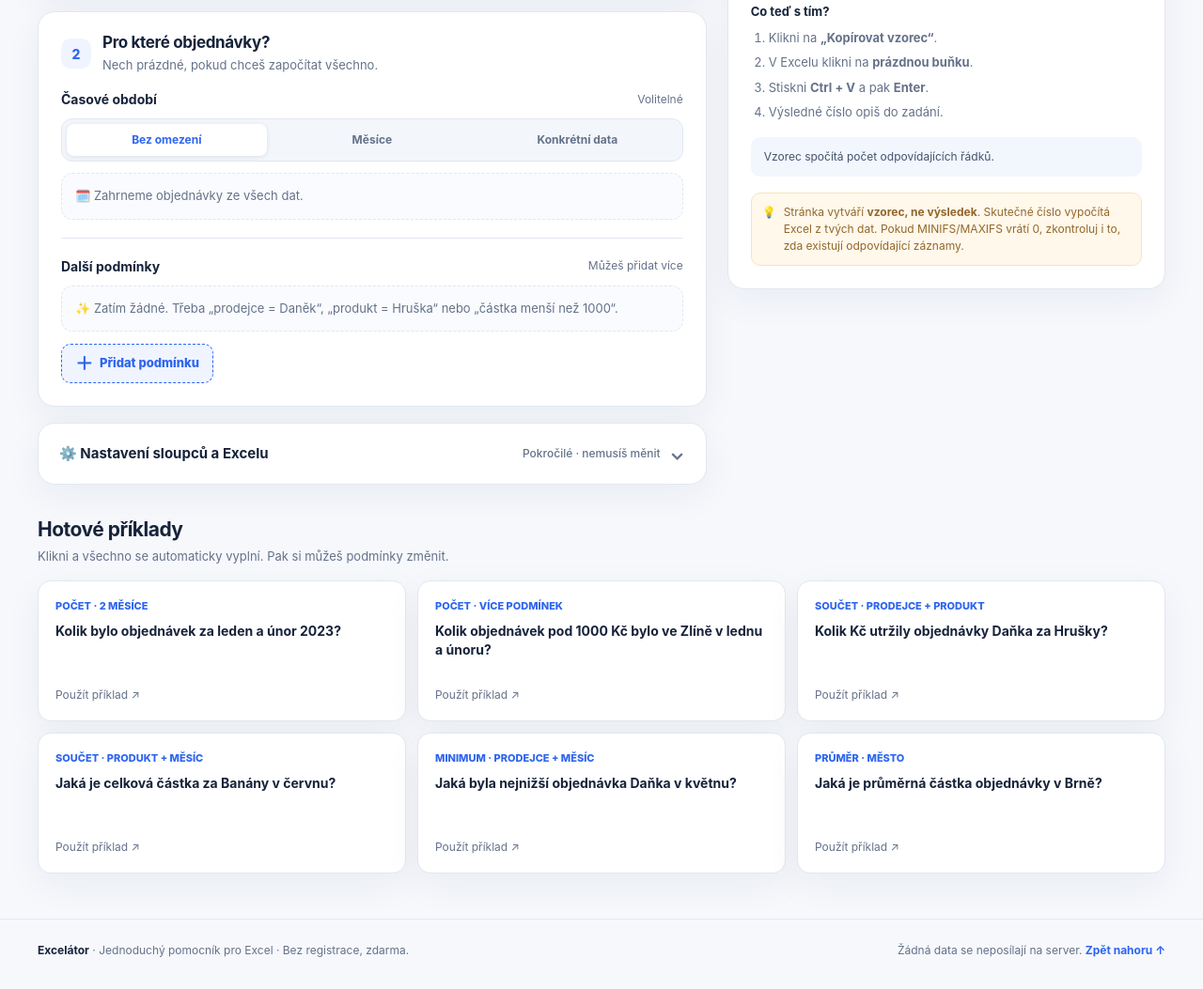
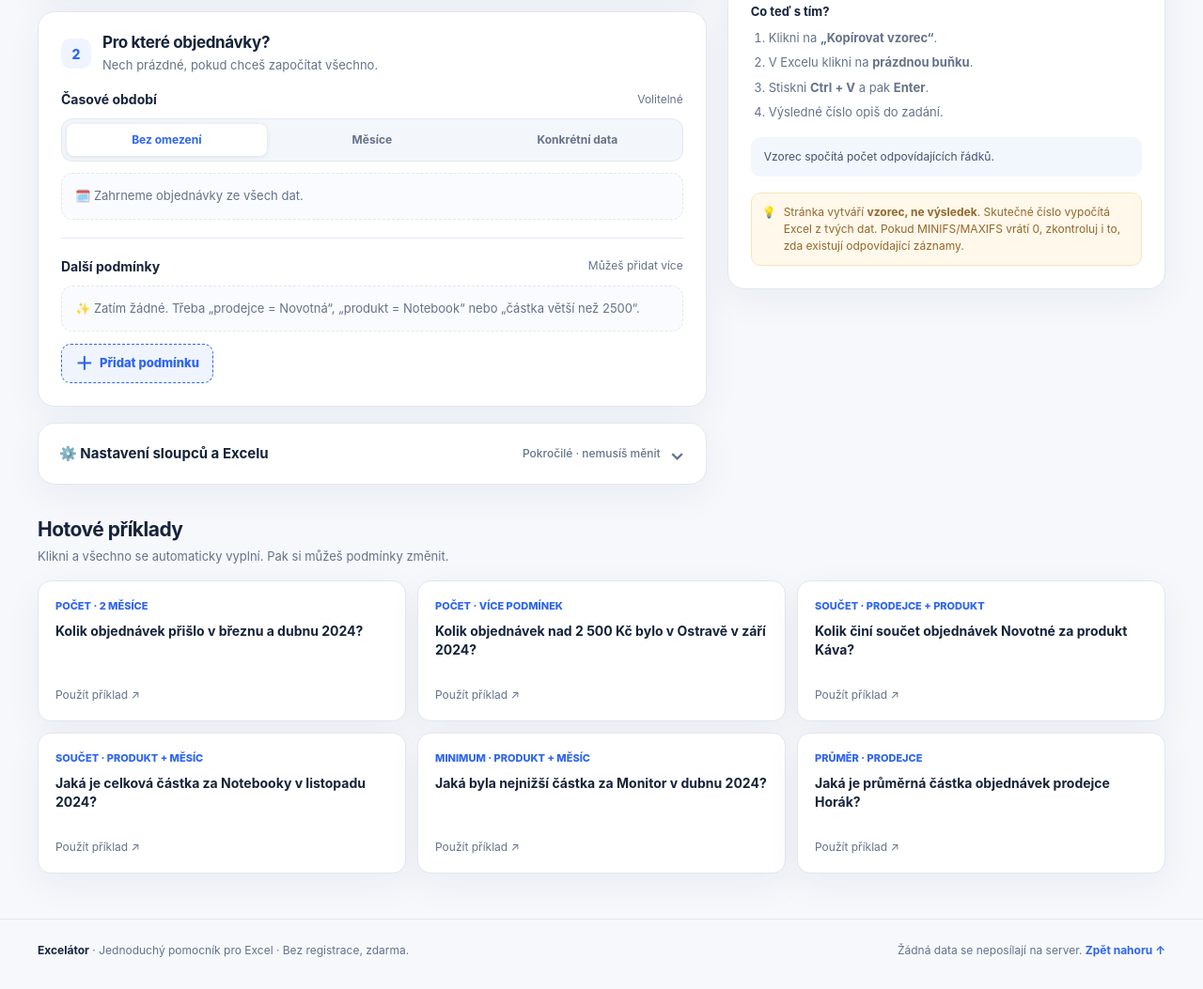
Before and after one commit to honzasa/excelator, a plain HTML site: page index.html in a window 1280 px wide. Shown: the part 631-1684 px from the top of the page at 94% size. Drawn offline with Linux system fonts and the light colour scheme.

Commit message:
Replace test questions with fresh fictional Excel examples (CZ/EN)

```diff
--- a/index.html
+++ b/index.html
@@ -170,7 +170,7 @@
           <div id="periodMonths" style="display:none"><div class="three"><div class="field"><label for="year" data-i18n="year">Rok</label><input type="number" id="year" value="2023" min="1900" max="9998" inputmode="numeric"></div><div class="field"><label for="monthFrom" data-i18n="fromMonth">Od měsíce</label><select id="monthFrom"></select></div><div class="field"><label for="monthTo" data-i18n="toMonth">Do měsíce (včetně)</label><select id="monthTo"></select></div></div><p class="help" style="margin:9px 0 0" data-i18n="monthExample">Např. leden až únor: od leden, do únor.</p></div>
           <div id="periodDates" style="display:none"><div class="two"><div class="field"><label for="dateFrom" data-i18n="dateFrom">Od data</label><input type="date" id="dateFrom" value="2023-01-01"></div><div class="field"><label for="dateTo" data-i18n="dateTo">Do data (včetně)</label><input type="date" id="dateTo" value="2023-01-31"></div></div></div>
           <div class="divider"></div><div class="field-head"><h3 data-i18n="otherConditions">Další podmínky</h3><span class="help" data-i18n="moreConditions">Můžeš přidat více</span></div>
-          <div id="filterEmpty" class="muted-box" data-i18n="emptyFilters">✨ Zatím žádné. Třeba „prodejce = Daněk“, „produkt = Hruška“ nebo „částka menší než 1000“.</div>
+          <div id="filterEmpty" class="muted-box" data-i18n="emptyFilters">✨ Zatím žádné. Třeba „prodejce = Novotná“, „produkt = Notebook“ nebo „částka větší než 2500“.</div>
           <div id="filters" aria-label="Přidané podmínky" data-i18n-aria="filtersAria"></div>
           <button id="addFilter" class="add-btn" type="button"><span aria-hidden="true" style="font-size:19px;line-height:1">＋</span> <span data-i18n="addFilter">Přidat podmínku</span></button>
         </div></section>
@@ -190,12 +190,12 @@
       <aside class="panel output" aria-labelledby="step3"><div class="preview-top"><span class="pill" data-i18n="autoCreated">✓ Automaticky vytvořeno</span><h2 id="step3" data-i18n="step3">Tvůj Excel vzorec</h2><p id="formulaSummary">Počet všech objednávek.</p><div class="formula-wrap"><div class="formula" id="formula" aria-live="polite">=COUNTIFS(A2:A10000;"&lt;&gt;")</div></div><div class="error" id="error" role="alert"></div><div class="preview-action"><button type="button" class="primary" id="copyFormula" data-i18n="copy">▣ Kopírovat vzorec</button><button type="button" class="secondary" id="resetBuilder" title="Začít znovu" data-i18n-title="resetBuilder">↺</button></div></div><div class="result-lower"><h3 data-i18n="next">Co teď s tím?</h3><ol><li data-i18n-html="instruction1">Klikni na <strong>„Kopírovat vzorec“</strong>.</li><li data-i18n-html="instruction2">V Excelu klikni na <strong>prázdnou buňku</strong>.</li><li data-i18n-html="instruction3">Stiskni <strong>Ctrl + V</strong> a pak <strong>Enter</strong>.</li><li data-i18n="instruction4">Výsledné číslo opiš do zadání.</li></ol><div class="explain" id="explain">Vzorec spočítá všechny neprázdné buňky ve vybraném sloupci.</div><div class="note"><span aria-hidden="true">💡</span><span data-i18n-html="note">Stránka vytváří <strong>vzorec, ne výsledek</strong>. Skutečné číslo vypočítá Excel z tvých dat. Pokud MINIFS/MAXIFS vrátí 0, zkontroluj i to, zda existují odpovídající záznamy.</span></div></div></aside>
     </div>
     <section class="example-section" id="priklady"><div class="section-top"><div><h2 data-i18n="examplesTitle">Hotové příklady</h2><p class="sub" data-i18n="examplesDesc">Klikni a všechno se automaticky vyplní. Pak si můžeš podmínky změnit.</p></div></div><div class="example-grid">
-      <button class="example" type="button" data-preset="janFeb"><span class="tag" data-i18n="example1Tag">POČET · 2 MĚSÍCE</span><strong data-i18n="example1">Kolik bylo objednávek za leden a únor 2023?</strong><span class="end" data-i18n="useExample">Použít příklad ↗</span></button>
-      <button class="example" type="button" data-preset="zlin"><span class="tag" data-i18n="example2Tag">POČET · VÍCE PODMÍNEK</span><strong data-i18n="example2">Kolik objednávek pod 1000 Kč bylo ve Zlíně v lednu a únoru?</strong><span class="end" data-i18n="useExample">Použít příklad ↗</span></button>
-      <button class="example" type="button" data-preset="danek"><span class="tag" data-i18n="example3Tag">SOUČET · PRODEJCE + PRODUKT</span><strong data-i18n="example3">Kolik Kč utržily objednávky Daňka za Hrušky?</strong><span class="end" data-i18n="useExample">Použít příklad ↗</span></button>
-      <button class="example" type="button" data-preset="banana"><span class="tag" data-i18n="example4Tag">SOUČET · PRODUKT + MĚSÍC</span><strong data-i18n="example4">Jaká je celková částka za Banány v červnu?</strong><span class="end" data-i18n="useExample">Použít příklad ↗</span></button>
-      <button class="example" type="button" data-preset="minimum"><span class="tag" data-i18n="example5Tag">MINIMUM · PRODEJCE + MĚSÍC</span><strong data-i18n="example5">Jaká byla nejnižší objednávka Daňka v květnu?</strong><span class="end" data-i18n="useExample">Použít příklad ↗</span></button>
-      <button class="example" type="button" data-preset="average"><span class="tag" data-i18n="example6Tag">PRŮMĚR · MĚSTO</span><strong data-i18n="example6">Jaká je průměrná částka objednávky v Brně?</strong><span class="end" data-i18n="useExample">Použít příklad ↗</span></button>
+      <button class="example" type="button" data-preset="spring"><span class="tag" data-i18n="example1Tag">POČET · 2 MĚSÍCE</span><strong data-i18n="example1">Kolik objednávek přišlo v březnu a dubnu 2024?</strong><span class="end" data-i18n="useExample">Použít příklad ↗</span></button>
+      <button class="example" type="button" data-preset="ostrava"><span class="tag" data-i18n="example2Tag">POČET · VÍCE PODMÍNEK</span><strong data-i18n="example2">Kolik objednávek nad 2 500 Kč bylo v Ostravě v září 2024?</strong><span class="end" data-i18n="useExample">Použít příklad ↗</span></button>
+      <button class="example" type="button" data-preset="coffee"><span class="tag" data-i18n="example3Tag">SOUČET · PRODEJCE + PRODUKT</span><strong data-i18n="example3">Kolik činí součet objednávek Novotné za produkt Káva?</strong><span class="end" data-i18n="useExample">Použít příklad ↗</span></button>
+      <button class="example" type="button" data-preset="notebook"><span class="tag" data-i18n="example4Tag">SOUČET · PRODUKT + MĚSÍC</span><strong data-i18n="example4">Jaká je celková částka za Notebooky v listopadu 2024?</strong><span class="end" data-i18n="useExample">Použít příklad ↗</span></button>
+      <button class="example" type="button" data-preset="monitor"><span class="tag" data-i18n="example5Tag">MINIMUM · PRODUKT + MĚSÍC</span><strong data-i18n="example5">Jaká byla nejnižší částka za Monitor v dubnu 2024?</strong><span class="end" data-i18n="useExample">Použít příklad ↗</span></button>
+      <button class="example" type="button" data-preset="horak"><span class="tag" data-i18n="example6Tag">PRŮMĚR · PRODEJCE</span><strong data-i18n="example6">Jaká je průměrná částka objednávek prodejce Horák?</strong><span class="end" data-i18n="useExample">Použít příklad ↗</span></button>
     </div></section>
   </main>
   <footer><div class="shell"><span><strong style="color:var(--ink)">Excelátor</strong> · <span data-i18n="footer1">Jednoduchý pomocník pro Excel · Bez registrace, zdarma.</span></span><span><span data-i18n="footer2">Žádná data se neposílají na server.</span> <a class="small-link" href="#nahoru" data-i18n="backTop">Zpět nahoru ↑</a></span></div></footer>
@@ -212,7 +212,7 @@
       mode_count:'Počet',mode_sum:'Součet',mode_min:'Nejnižší částka',mode_max:'Nejvyšší částka',mode_avg:'Průměr',
       targetLabelCount:'Podle kterého sloupce počítat řádky?',targetLabelOther:'Ve kterém sloupci jsou čísla k výpočtu?',
       targetHintCount:'Počítají se neprázdné řádky ve vybraném sloupci.',targetHintOther:'Nejčastěji se vybírá sloupec s částkou objednávky (B).',
-      filterWhat:'Co filtrovat?',filterHow:'Jaká podmínka?',filterValue:'Jaká hodnota?',filterValueCustom:'Hodnota (sloupec {col})',filterTo:'Až do',filterLetter:'Písmeno tohoto sloupce',filterRemove:'Smazat podmínku',filterAmount:'Částka (Kč)',filterCustom:'Jiný sloupec…',placeholderAmount:'Např. 1000',placeholderSeller:'Např. Daněk',placeholderMax:'Např. 3000',
+      filterWhat:'Co filtrovat?',filterHow:'Jaká podmínka?',filterValue:'Jaká hodnota?',filterValueCustom:'Hodnota (sloupec {col})',filterTo:'Až do',filterLetter:'Písmeno tohoto sloupce',filterRemove:'Smazat podmínku',filterAmount:'Částka (Kč)',filterCustom:'Jiný sloupec…',placeholderAmount:'Např. 1000',placeholderSeller:'Např. Novotná',placeholderMax:'Např. 3000',
       opEqual:'je přesně',opNot:'není',opLT:'je menší než',opLTE:'je nejvýše',opGT:'je větší než',opGTE:'je alespoň',opBetween:'je mezi (včetně)',opContains:'obsahuje',opStarts:'začíná na',opEnds:'končí na',
       humanBetween:'částka mezi {a} a {b}',humanAmount:'částka {op} {value}',humanText:'{field} {op} {value}',humanAll:'všechny záznamy',humanPeriod:'{start} – {end} {year}',humanDate:'{start} až {end}',
       explainCount:'Vzorec spočítá počet odpovídajících řádků.',explainSum:'Vzorec sečte odpovídající částky.',explainMin:'Vzorec vybere nejnižší odpovídající hodnotu.',explainMax:'Vzorec vybere nejvyšší odpovídající hodnotu.',explainAvg:'Vzorec vypočítá průměr odpovídajících hodnot.',explainConditions:' Platí podmínky: {list}.',
@@ -224,11 +224,11 @@
       eyebrow:'Excel made simple',heroMain:'Excel formulas',heroAccent:'in a few clicks.',heroDescription:'Choose what you want to calculate. Add your conditions. Copy the ready-to-use formula. No coding or complex commands.',privacy:'🔒 Runs entirely in your browser',
       step1:'What do you want to find?',step1Description:'Select an option. We will pick the formula for you.',modeAria:'Calculation type',mode_count:'Count',mode_sum:'Sum',mode_min:'Minimum',mode_max:'Maximum',mode_avg:'Average',modeCountSub:'How many?',modeSumSub:'Total amount',modeMinSub:'Lowest',modeMaxSub:'Highest',modeAvgSub:'Average',
       targetLabelCount:'Which column should we count rows in?',targetLabelOther:'Which column contains the numbers?',targetInfo:'Determines the result column',targetAria:'Column with values',optionAmount:'Order amount (B)',optionSeller:'Seller (A)',optionCity:'City (D)',optionProduct:'Product (E)',optionCustom:'Another column…',otherColumn:'Other column letter (e.g. F or AA)',targetHintCount:'Non-empty rows in the chosen column are counted.',targetHintOther:'The order amount column (B) is usually the best choice.',
-      step2:'Which orders should be included?',step2Description:'Leave conditions blank to include everything.',datePeriod:'Date range',optional:'Optional',periodAria:'Select date range',periodNone:'Any time',periodMonths:'Months',periodDates:'Exact dates',periodNoneDescription:'🗓️ Include orders from all dates.',year:'Year',fromMonth:'From month',toMonth:'To month (inclusive)',monthExample:'For January through February: from January, to February.',dateFrom:'From date',dateTo:'To date (inclusive)',otherConditions:'Additional conditions',moreConditions:'Add as many as needed',emptyFilters:'✨ No conditions yet. For example: “seller = Daněk”, “product = Hruška”, or “amount less than 1000”.',filtersAria:'Added filters',addFilter:'Add a condition',
+      step2:'Which orders should be included?',step2Description:'Leave conditions blank to include everything.',datePeriod:'Date range',optional:'Optional',periodAria:'Select date range',periodNone:'Any time',periodMonths:'Months',periodDates:'Exact dates',periodNoneDescription:'🗓️ Include orders from all dates.',year:'Year',fromMonth:'From month',toMonth:'To month (inclusive)',monthExample:'For January through February: from January, to February.',dateFrom:'From date',dateTo:'To date (inclusive)',otherConditions:'Additional conditions',moreConditions:'Add as many as needed',emptyFilters:'✨ No conditions yet. For example: “seller = Novotná”, “product = Notebook”, or “amount greater than 2500”.',filtersAria:'Added filters',addFilter:'Add a condition',
       advancedTitle:'⚙️ Columns and Excel settings',advancedSub:'Advanced · optional',advancedDescription:'If your table looks different, enter the correct column letters. The defaults match our sample spreadsheet.',field_seller:'Seller',field_amount:'Amount',field_date:'Date',field_city:'City',field_product:'Product',field_custom:'Custom column',firstRow:'First data row',lastRow:'Last row (estimate is fine)',excelLanguage:'Excel formula language',excelCzech:'Czech Excel',excelEnglish:'English Excel',separator:'Argument separator',semicolon:'Semicolon ( ; )',comma:'Comma ( , )',excelTip:'Tip: Czech Excel commonly uses a semicolon. Change the separator if your Excel setup uses a different one.',resetAll:'↺ Restore default settings',
       autoCreated:'✓ Automatically generated',step3:'Your Excel formula',next:'What should I do next?',instruction1:'Click <strong>“Copy formula”</strong>.',instruction2:'Click an <strong>empty cell</strong> in Excel.',instruction3:'Press <strong>Ctrl + V</strong>, then <strong>Enter</strong>.',instruction4:'Enter the resulting number into your assignment.',note:'This page creates a <strong>formula, not the result</strong>. Excel calculates the actual value from your data. If MINIFS/MAXIFS returns 0, check whether any records match.',resetBuilder:'Start again',
-      examplesTitle:'Ready-to-use examples',examplesDesc:'Click an example to fill everything in automatically, then adjust the conditions.',example1Tag:'COUNT · 2 MONTHS',example1:'How many orders were placed in January and February 2023?',example2Tag:'COUNT · MULTIPLE CONDITIONS',example2:'How many orders under CZK 1,000 were placed in Zlín in January and February?',example3Tag:'SUM · SELLER + PRODUCT',example3:'What is the total order amount for Daněk selling pears?',example4Tag:'SUM · PRODUCT + MONTH',example4:'What is the total value of banana orders in June?',example5Tag:'MINIMUM · SELLER + MONTH',example5:'What was Daněk’s smallest order in May?',example6Tag:'AVERAGE · CITY',example6:'What is the average order amount in Brno?',useExample:'Use example ↗',footer1:'Easy Excel helper · No signup, completely free.',footer2:'No data is sent to a server.',backTop:'Back to top ↑',
-      filterWhat:'Filter by',filterHow:'Condition',filterValue:'Value',filterValueCustom:'Value (column {col})',filterTo:'Up to',filterLetter:'Column letter',filterRemove:'Remove condition',filterAmount:'Amount (CZK)',filterCustom:'Another column…',placeholderAmount:'e.g. 1000',placeholderSeller:'e.g. Daněk',placeholderMax:'e.g. 3000',
+      examplesTitle:'Ready-to-use examples',examplesDesc:'Click an example to fill everything in automatically, then adjust the conditions.',example1Tag:'COUNT · 2 MONTHS',example1:'How many orders were placed in March and April 2024?',example2Tag:'COUNT · MULTIPLE CONDITIONS',example2:'How many orders over CZK 2,500 were placed in Ostrava in September 2024?',example3Tag:'SUM · SELLER + PRODUCT',example3:'What is the total order amount for seller Novotná and product Káva?',example4Tag:'SUM · PRODUCT + MONTH',example4:'What is the total order amount for Notebook in November 2024?',example5Tag:'MINIMUM · PRODUCT + MONTH',example5:'What was the lowest order amount for Monitor in April 2024?',example6Tag:'AVERAGE · SELLER',example6:'What is the average order amount for seller Horák?',useExample:'Use example ↗',footer1:'Easy Excel helper · No signup, completely free.',footer2:'No data is sent to a server.',backTop:'Back to top ↑',
+      filterWhat:'Filter by',filterHow:'Condition',filterValue:'Value',filterValueCustom:'Value (column {col})',filterTo:'Up to',filterLetter:'Column letter',filterRemove:'Remove condition',filterAmount:'Amount (CZK)',filterCustom:'Another column…',placeholderAmount:'e.g. 1000',placeholderSeller:'e.g. Novotná',placeholderMax:'e.g. 3000',
       opEqual:'equals',opNot:'does not equal',opLT:'less than',opLTE:'at most',opGT:'greater than',opGTE:'at least',opBetween:'between (inclusive)',opContains:'contains',opStarts:'starts with',opEnds:'ends with',
       humanBetween:'amount between {a} and {b}',humanAmount:'amount {op} {value}',humanText:'{field} {op} {value}',humanAll:'all records',humanPeriod:'{start} – {end} {year}',humanDate:'{start} through {end}',
       explainCount:'The formula counts matching rows.',explainSum:'The formula adds up matching amounts.',explainMin:'The formula finds the lowest matching value.',explainMax:'The formula finds the highest matching value.',explainAvg:'The formula calculates the average of matching values.',explainConditions:' Conditions: {list}.',
@@ -426,16 +426,16 @@
       renderFilters();sync();
     }
     const presets={
-      janFeb: {mode:'count',period:'months',from:1,to:2,filters:[]},
-      zlin: {mode:'count',period:'months',from:1,to:2,filters:[['city','=','Zlín'],['amount','<','1000']]},
-      danek: {mode:'sum',period:'none',filters:[['seller','=','Daněk'],['product','=','Hruška']]},
-      banana: {mode:'sum',period:'months',from:6,to:6,filters:[['product','=','Banán']]},
-      minimum: {mode:'min',period:'months',from:5,to:5,filters:[['seller','=','Daněk']]},
-      average: {mode:'avg',period:'none',filters:[['city','=','Brno']]}
+      spring: {mode:'count',period:'months',year:2024,from:3,to:4,filters:[]},
+      ostrava: {mode:'count',period:'months',year:2024,from:9,to:9,filters:[['city','=','Ostrava'],['amount','>','2500']]},
+      coffee: {mode:'sum',period:'none',filters:[['seller','=','Novotná'],['product','=','Káva']]},
+      notebook: {mode:'sum',period:'months',year:2024,from:11,to:11,filters:[['product','=','Notebook']]},
+      monitor: {mode:'min',period:'months',year:2024,from:4,to:4,filters:[['product','=','Monitor']]},
+      horak: {mode:'avg',period:'none',filters:[['seller','=','Horák']]}
     };
     function applyPreset(key){
       const p=presets[key];if(!p)return;
-      reset(false);state.mode=p.mode;state.period=p.period;$('monthFrom').value=String(p.from||1);$('monthTo').value=String(p.to||2);
+      reset(false);state.mode=p.mode;state.period=p.period;state.year=p.year||2023;$('year').value=String(state.year);$('monthFrom').value=String(p.from||1);$('monthTo').value=String(p.to||2);
       for(const [field,op,value] of p.filters)newFilter(field,op,value);
       sync();document.getElementById('nahoru').scrollIntoView({behavior:'smooth'});
     }
```
